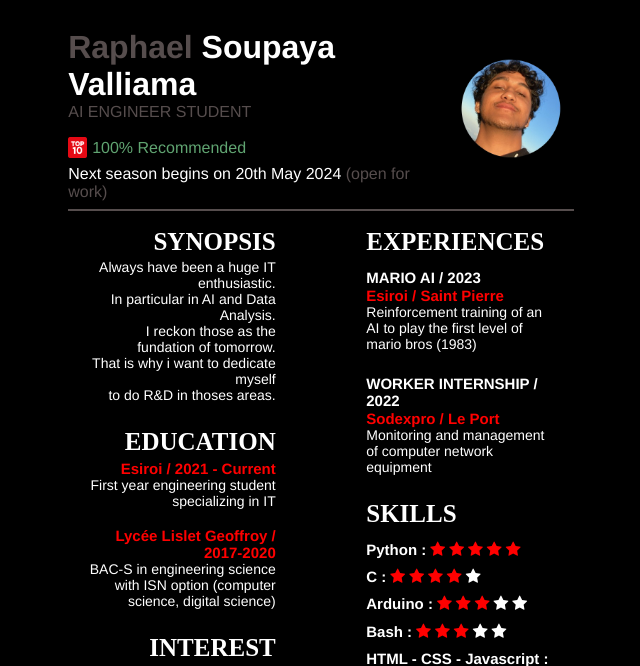
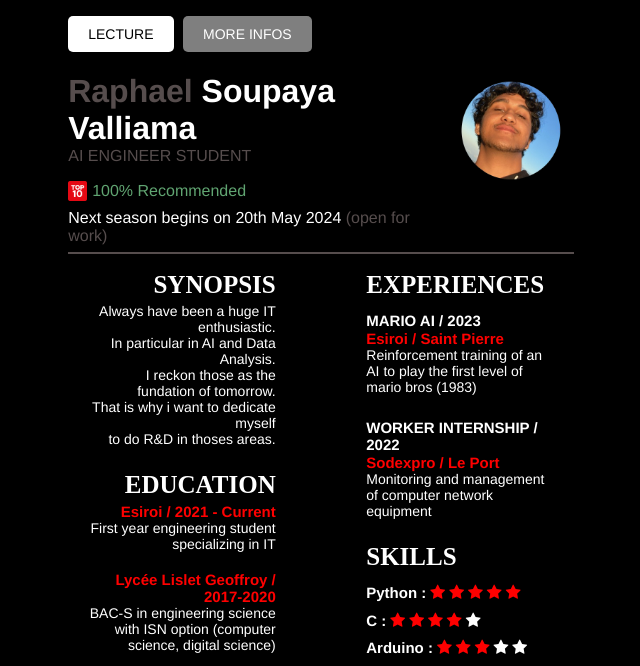
Before and after one commit to RSoups11/dev, a Flask app: page / in a window 1280 px wide. Shown: the top 666 px of the page, without its empty margins (319-959 px from the left). Run offline with Flask 3, Linux system fonts and the light colour scheme.

Commit message:
ajout des boutons lecture et infos

```diff
--- a/static/script.js
+++ b/static/script.js
@@ -0,0 +1,13 @@
+document.addEventListener('DOMContentLoaded', function() {
+    var lectureButton = document.querySelector('.button-lecture');
+    var song = document.getElementById('song');
+
+    lectureButton.addEventListener('click', function() {
+      if (song.paused) {
+        song.play();
+      } else {
+        song.pause();
+        song.currentTime = 0;
+      }
+    });
+  });
--- a/static/styles.css
+++ b/static/styles.css
@@ -208,4 +208,41 @@ ul {
 .bloc {
   margin-bottom: 13%;
   margin-top: 0;
+}
+
+.button {
+  padding: 10px 20px;
+  color: black;
+  text-transform: uppercase;
+  text-decoration: none;
+  font-size: 14px;
+  font-family: Helvetica;
+  border: none;
+  border-radius: 5px;
+  cursor: pointer;
+  transition: background-color 0.3s ease;
+}
+
+.button-lecture {
+  background-color: white;
+  font-family: Helvetica;
+}
+
+.button-lecture:hover {
+  background-color: #555;
+}
+
+.button-plus-infos {
+  background-color: #7f7f7f;
+  font-family: Helvetica;
+  margin-left: 5px;
+  color: white;
+}
+
+.button-plus-infos:hover {
+  background-color: #999;
+}
+
+.button-container {
+  margin-top: 2%;
 }/*# sourceMappingURL=styles.css.map */
--- a/static/styles.scss
+++ b/static/styles.scss
@@ -226,3 +226,47 @@ ul {
   margin-bottom: 13%;
   margin-top: 0;
 }
+
+
+
+
+
+
+.button {
+  padding: 10px 20px;
+  color: black;
+  text-transform: uppercase;
+  text-decoration: none;
+  font-size: $text-size;
+  font-family: $font;
+  border: none;
+  border-radius: 5px;
+  cursor: pointer;
+  transition: background-color 0.3s ease;
+}
+
+
+.button-lecture {
+  background-color: $white_txt;
+  font-family: $font;
+}
+
+.button-lecture:hover {
+  background-color: #555;
+}
+
+
+.button-plus-infos {
+  background-color: #7f7f7f;
+  font-family: $font;
+  margin-left: 5px;
+  color : $white_txt;
+}
+
+.button-plus-infos:hover {
+  background-color: #999;
+}
+
+.button-container {
+  margin-top: 2%;
+}
--- a/template/index.html
+++ b/template/index.html
@@ -5,9 +5,11 @@
         <meta charset="UTF-8">
         <meta name="viewport" content="width=device-width, initial-scale=1.0">
         <title>CV - Raphael Soupaya Valliama</title>
+
         <link rel="stylesheet" href="../static/styles.css">
         <link rel="stylesheet" href="https://cdnjs.cloudflare.com/ajax/libs/font-awesome/4.7.0/css/font-awesome.min.css">
-
+        <script src="../static/script.js" defer></script> <!-- Defer load la page entière avant de d'executer le js-->
+        <title>Rick</title>
 
     </head>
 
@@ -16,6 +18,13 @@
         <div id="container1">
 
             <div id="en-tete">
+
+                <div class="button-container">
+                    <audio id="song"  src="../images/music.mp3" type="audio/mp3"></audio>
+
+                    <button class="button button-lecture">Lecture</button>
+                    <a href="https://www.linkedin.com/in/raphael-soupaya-valliama-928a32289/" class="button button-plus-infos" target="_blank">More infos</a>
+                </div>
 
                 <h1> Raphael <span id="nom"> Soupaya Valliama </span></h1>
                 <p> AI ENGINEER STUDENT </p>
```
Also changed, not shown: images/tete.PNG (deleted), 2 other files.
